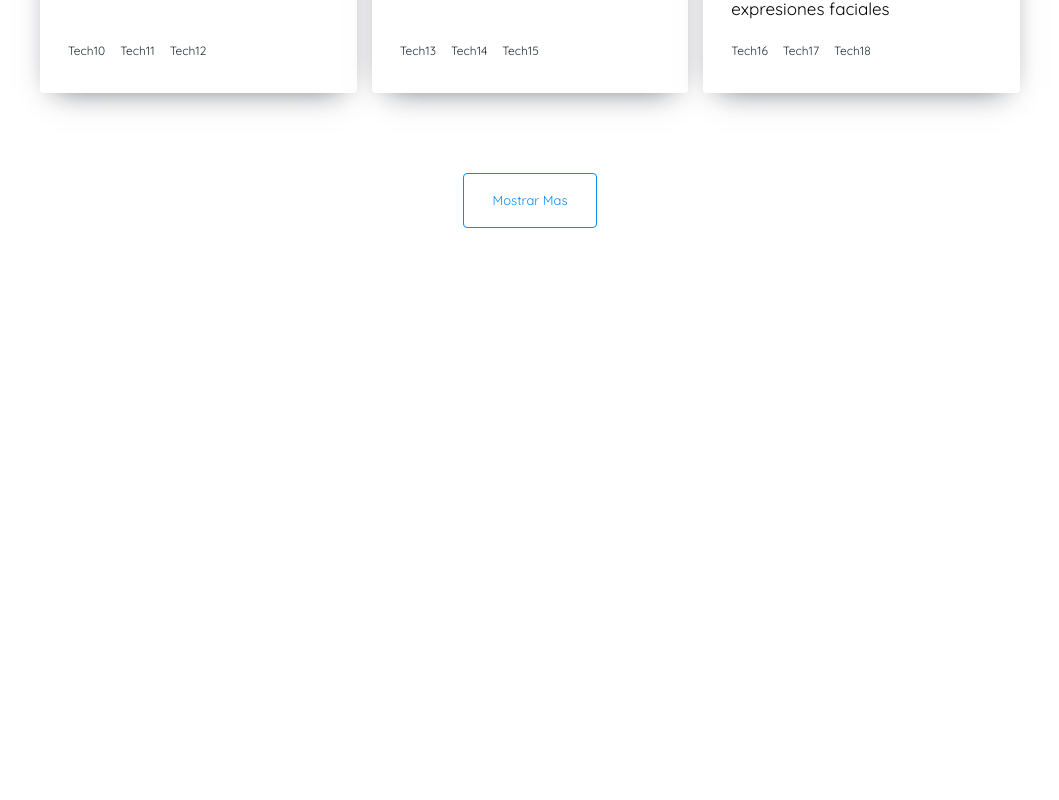
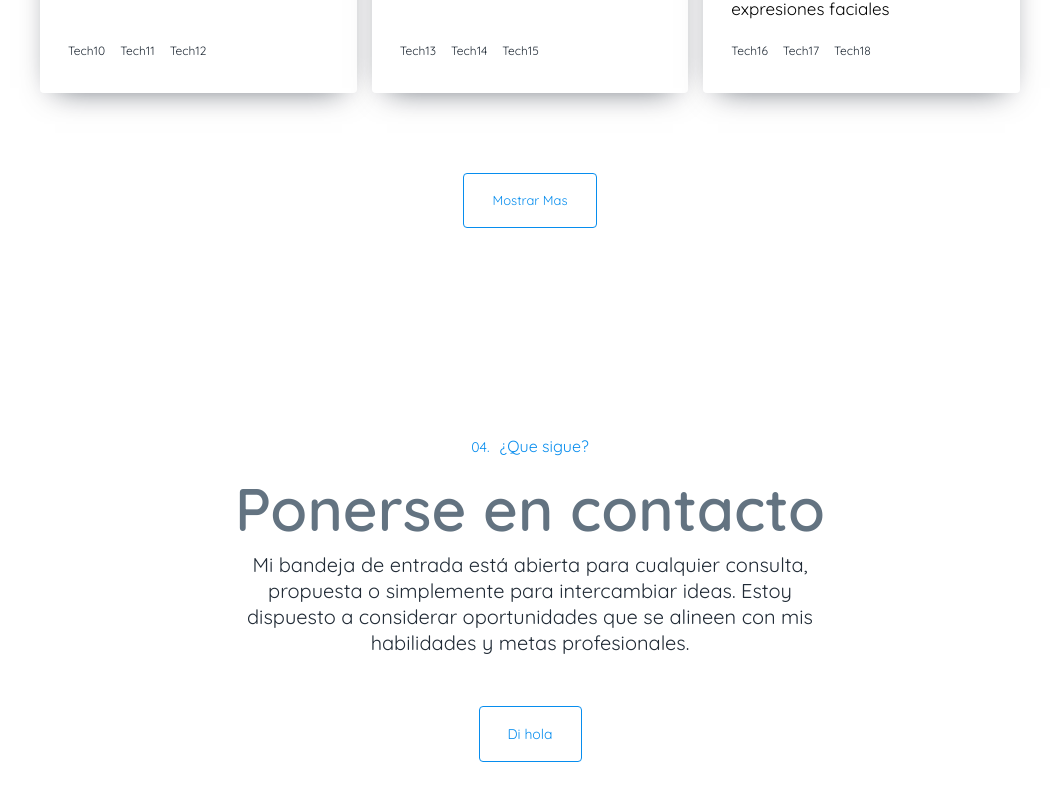
Before and after one commit to Jhonii10/web-site-10, a React (Create React App) app: page / in a window 1280 px wide. Shown: the part 5217-6017 px from the top of the page, without its empty margins (110-1169 px from the left). Before the commit the page ends 5545 px from the top, so only its background shows below. Built offline with nearby package versions, Linux system fonts and the light colour scheme; a web font is replaced by a local one.

Commit message:
new component, contacts.js in page/index

```diff
--- /dev/null
+++ b/src/components/sections/contact.js
@@ -0,0 +1,61 @@
+import React from 'react';
+import styled from 'styled-components';
+import { email } from '../../config/config';
+const StyledContactSection = styled.section`
+  max-width: 600px;
+  margin: 0 auto 100px;
+  text-align: center;
+
+  @media (max-width: 768px) {
+    margin: 0 auto 50px;
+  }
+
+  .overline {
+    display: block;
+    margin-bottom: 20px;
+    color: var(--green);
+    font-family: var(--font-mono);
+    font-size: var(--fz-md);
+    font-weight: 400;
+
+    &:before {
+      bottom: 0;
+      font-size: var(--fz-sm);
+    }
+
+    &:after {
+      display: none;
+    }
+  }
+
+  .title {
+    font-size: clamp(40px, 5vw, 60px);
+  }
+
+  .email-link {
+    ${({ theme }) => theme.mixins.bigButton};
+    margin-top: 50px;
+  }
+`;
+
+const Contact = () => {
+    return (
+        <StyledContactSection>
+            <h2 className="numbered-heading overline">¿Que sigue?</h2>
+            <h2 className="title">Ponerse en contacto</h2>
+            <p>
+                Mi bandeja de entrada está abierta para cualquier consulta,
+                propuesta o simplemente para intercambiar ideas.
+                Estoy dispuesto a considerar oportunidades que se
+                alineen con mis habilidades y metas profesionales.
+
+            </p>
+
+            <a className="email-link" href={`mailto:${email}`}>
+                Di hola
+            </a>
+        </StyledContactSection>
+    );
+}
+
+export default Contact;
--- a/src/components/sections/projects.js
+++ b/src/components/sections/projects.js
@@ -187,8 +187,6 @@ const Projects = () => {
     const firstSix = projects.slice(0, GRID_LIMIT);
     const projectsToShow = showMore ? projects : firstSix;
 
-    console.log(projects);
-
     const projectInner = node => {
         const { frontmatter, html } = node;
         const { github, external, title, tech } = frontmatter;
--- a/src/pages/index.js
+++ b/src/pages/index.js
@@ -7,6 +7,7 @@ import About from '../components/sections/about';
 import Jobs from '../components/sections/jobs';
 import Featured from '../components/sections/featured';
 import Projects from '../components/sections/projects';
+import Contact from '../components/sections/contact';
 
 const StyledMainContainer = styled.main`
   counter-reset: section;
@@ -22,6 +23,7 @@ const Index = () => {
                 <Jobs/>
                 <Featured/>
                 <Projects/>
+                <Contact/>
             </StyledMainContainer>
         </Layout>
     );
```
